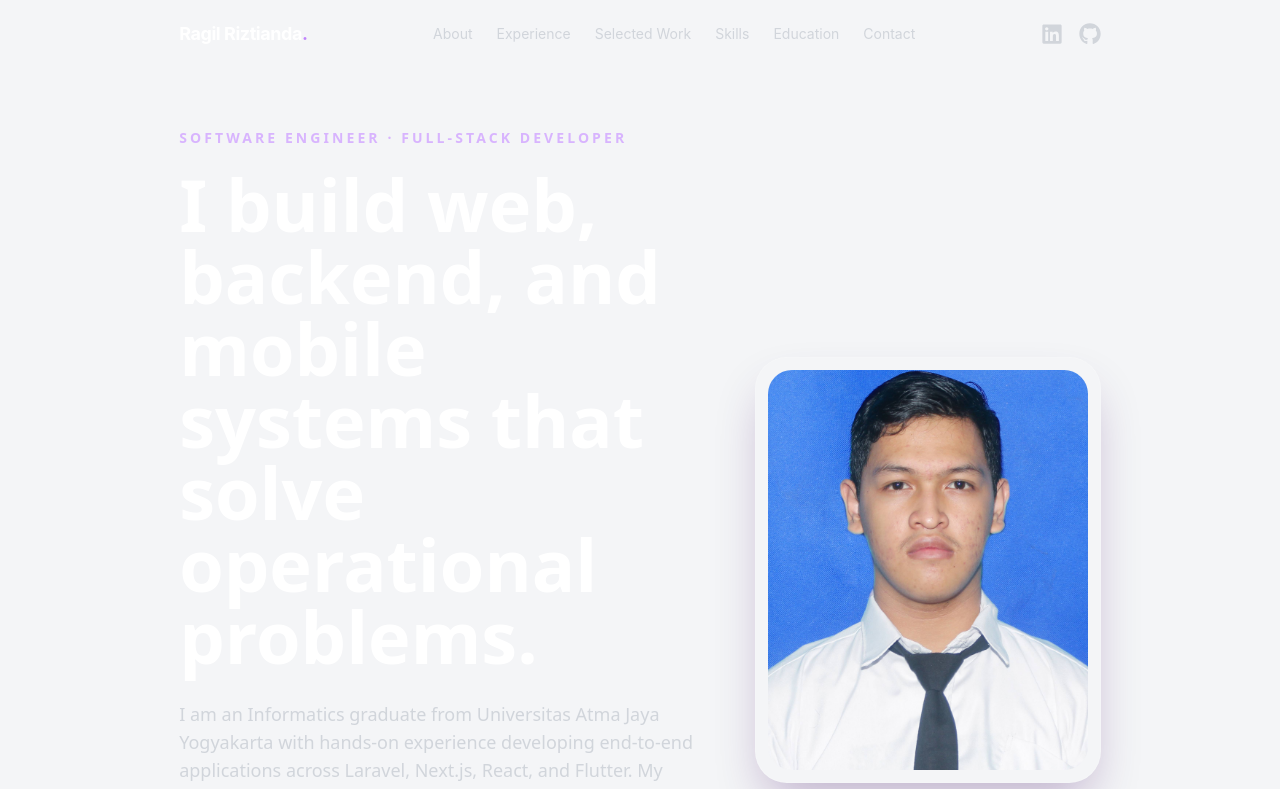
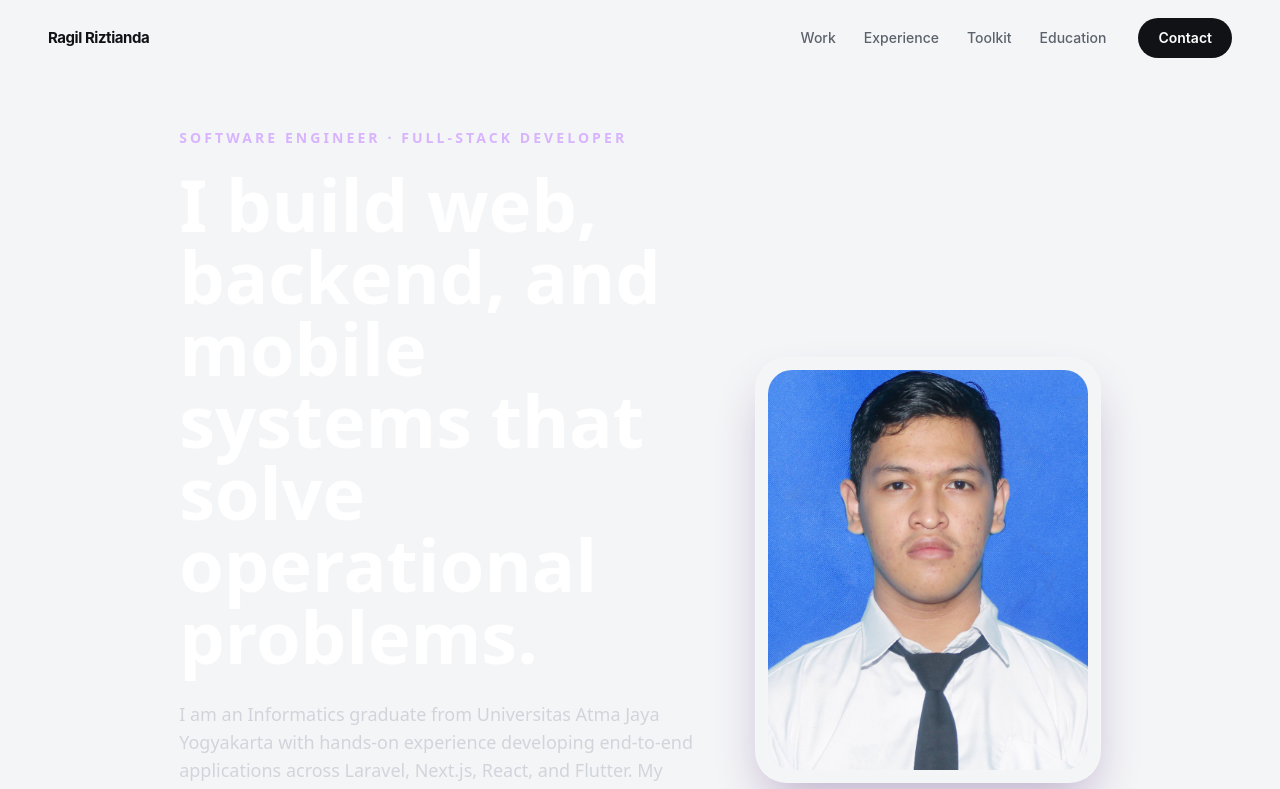
Before and after one commit to ragil1001/ragil-riztianda, a React (Vite) app: page / in a window 1280 px wide. Shown: the top 789 px of the page. Built offline with nearby package versions, Linux system fonts and the light colour scheme.

Commit message:
design: rebuild navigation for recruiter-first portfolio

```diff
--- a/src/components/Navbar/Navbar.jsx
+++ b/src/components/Navbar/Navbar.jsx
@@ -1,131 +1,104 @@
 import React, { useEffect, useState } from "react";
 import { FiMenu, FiX } from "react-icons/fi";
-import { FaGithub, FaLinkedin } from "react-icons/fa";
+
+const navigation = [
+  { id: "work", label: "Work" },
+  { id: "experience", label: "Experience" },
+  { id: "skills", label: "Toolkit" },
+  { id: "education", label: "Education" },
+];
 
 const Navbar = () => {
   const [isOpen, setIsOpen] = useState(false);
-  const [activeSection, setActiveSection] = useState("");
   const [isScrolled, setIsScrolled] = useState(false);
 
   useEffect(() => {
-    const handleScroll = () => setIsScrolled(window.scrollY > 40);
-    window.addEventListener("scroll", handleScroll);
-    return () => window.removeEventListener("scroll", handleScroll);
+    const onScroll = () => setIsScrolled(window.scrollY > 24);
+    onScroll();
+    window.addEventListener("scroll", onScroll, { passive: true });
+    return () => window.removeEventListener("scroll", onScroll);
   }, []);
 
-  const handleMenuItemClick = (sectionId) => {
-    setActiveSection(sectionId);
+  const goTo = (id) => {
     setIsOpen(false);
-    document.getElementById(sectionId)?.scrollIntoView({ behavior: "smooth" });
+    document.getElementById(id)?.scrollIntoView({ behavior: "smooth" });
   };
-
-  const menuItems = [
-    { id: "about", label: "About" },
-    { id: "experience", label: "Experience" },
-    { id: "work", label: "Selected Work" },
-    { id: "skills", label: "Skills" },
-    { id: "education", label: "Education" },
-    { id: "contact", label: "Contact" },
-  ];
 
   return (
     <nav
-      className={`fixed top-0 z-50 w-full px-[7vw] transition duration-300 lg:px-[14vw] ${
+      className={`fixed inset-x-0 top-0 z-50 transition-colors duration-300 ${
         isScrolled
-          ? "border-b border-white/10 bg-[#050414]/90 backdrop-blur-xl"
+          ? "border-b border-black/10 bg-[#f4f5f7]/95 backdrop-blur-lg"
           : "bg-transparent"
       }`}
+      aria-label="Primary navigation"
     >
-      <div className="flex items-center justify-between py-5 text-white">
+      <div className="mx-auto flex h-[76px] max-w-[1400px] items-center justify-between px-5 sm:px-8 lg:px-12">
         <button
           type="button"
-          onClick={() => handleMenuItemClick("about")}
-          className="text-base font-bold tracking-tight sm:text-lg"
+          onClick={() => goTo("about")}
+          className="text-left text-[15px] font-bold tracking-[-0.03em] text-[#101216]"
         >
-          Ragil Riztianda<span className="text-purple-400">.</span>
+          Ragil Riztianda
         </button>
 
-        <ul className="hidden items-center gap-6 text-sm text-gray-300 lg:flex">
-          {menuItems.map((item) => (
+        <div className="hidden items-center gap-8 lg:flex">
+          <ul className="flex items-center gap-7 text-sm font-medium text-[#5c626b]">
+            {navigation.map((item) => (
               <li key={item.id}>
                 <button
                   type="button"
-                onClick={() => handleMenuItemClick(item.id)}
-                className={`transition hover:text-white ${
-                  activeSection === item.id ? "text-purple-300" : ""
-                }`}
+                  onClick={() => goTo(item.id)}
+                  className="transition-colors hover:text-[#101216]"
                 >
                   {item.label}
                 </button>
               </li>
             ))}
           </ul>
-
-        <div className="hidden items-center gap-4 md:flex">
-          <a
-            href="https://www.linkedin.com/in/ragilriztianda"
-            target="_blank"
-            rel="noopener noreferrer"
-            className="text-gray-300 transition hover:text-white"
-            aria-label="LinkedIn profile"
+          <button
+            type="button"
+            onClick={() => goTo("contact")}
+            className="rounded-full bg-[#101216] px-5 py-2.5 text-sm font-semibold text-white transition-transform active:scale-[0.98]"
           >
-            <FaLinkedin size={22} />
-          </a>
-          <a
-            href="https://github.com/ragil1001"
-            target="_blank"
-            rel="noopener noreferrer"
-            className="text-gray-300 transition hover:text-white"
-            aria-label="GitHub profile"
-          >
-            <FaGithub size={22} />
-          </a>
+            Contact
+          </button>
         </div>
 
         <button
           type="button"
-          onClick={() => setIsOpen((value) => !value)}
-          className="lg:hidden"
+          onClick={() => setIsOpen((current) => !current)}
+          className="flex h-11 w-11 items-center justify-center rounded-full border border-black/10 bg-white text-[#101216] lg:hidden"
           aria-label={isOpen ? "Close navigation" : "Open navigation"}
+          aria-expanded={isOpen}
         >
-          {isOpen ? <FiX className="text-3xl" /> : <FiMenu className="text-3xl" />}
+          {isOpen ? <FiX size={20} /> : <FiMenu size={20} />}
         </button>
       </div>
 
       {isOpen && (
-        <div className="absolute left-1/2 top-16 w-[86%] -translate-x-1/2 rounded-2xl border border-white/10 bg-[#0b0a17]/95 p-5 shadow-2xl backdrop-blur-xl lg:hidden">
-          <ul className="flex flex-col gap-4 text-gray-300">
-            {menuItems.map((item) => (
+        <div className="border-t border-black/10 bg-[#f4f5f7] px-5 pb-6 pt-3 lg:hidden">
+          <div className="mx-auto max-w-[1400px]">
+            <ul className="divide-y divide-black/10">
+              {navigation.map((item) => (
                 <li key={item.id}>
                   <button
                     type="button"
-                  onClick={() => handleMenuItemClick(item.id)}
-                  className="w-full text-left transition hover:text-white"
+                    onClick={() => goTo(item.id)}
+                    className="w-full py-4 text-left text-lg font-semibold tracking-[-0.02em] text-[#101216]"
                   >
                     {item.label}
                   </button>
                 </li>
               ))}
             </ul>
-          <div className="mt-5 flex gap-4 border-t border-white/10 pt-5">
-            <a
-              href="https://www.linkedin.com/in/ragilriztianda"
-              target="_blank"
-              rel="noopener noreferrer"
-              className="text-gray-300 hover:text-white"
-              aria-label="LinkedIn profile"
+            <button
+              type="button"
+              onClick={() => goTo("contact")}
+              className="mt-5 w-full rounded-full bg-[#2055ff] px-5 py-3.5 text-sm font-semibold text-white active:scale-[0.98]"
             >
-              <FaLinkedin size={22} />
-            </a>
-            <a
-              href="https://github.com/ragil1001"
-              target="_blank"
-              rel="noopener noreferrer"
-              className="text-gray-300 hover:text-white"
-              aria-label="GitHub profile"
-            >
-              <FaGithub size={22} />
-            </a>
+              Contact
+            </button>
           </div>
         </div>
       )}
```
Lines whose indentation alone changed are shown as unchanged.
